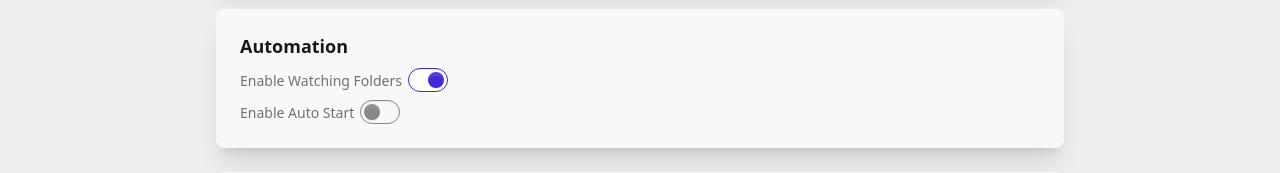
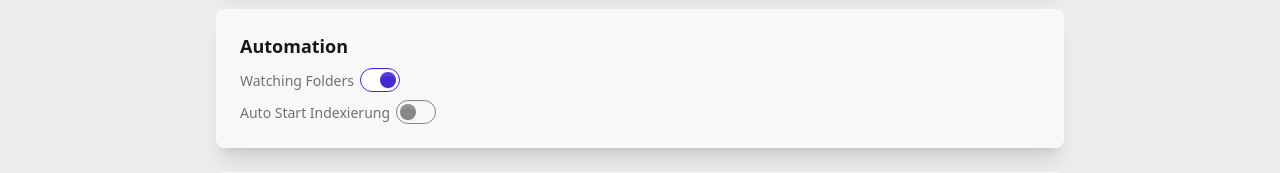
Before and after one commit to BlackTiger007/DataSearch-Pro, a SvelteKit app: page /settings in a window 1280 px wide. Shown: the part 716-889 px from the top of the page. Built offline with nearby package versions, Linux system fonts and the light colour scheme; no server answers; the database is empty.

Commit message:
fix(ui): update automation labels for clarity

```diff
--- a/src/routes/settings/+page.svelte
+++ b/src/routes/settings/+page.svelte
@@ -100,7 +100,7 @@
 		<div class="card-body">
 			<h2 class="card-title">Automation</h2>
 			<label class="label cursor-pointer">
-				<span class="label-text">Enable Watching Folders</span>
+				<span class="label-text">Watching Folders</span>
 				<input
 					type="checkbox"
 					class="toggle toggle-primary"
@@ -109,7 +109,7 @@
 			</label>
 
 			<label class="label cursor-pointer">
-				<span class="label-text">Enable Auto Start</span>
+				<span class="label-text">Auto Start Indexierung</span>
 				<input
 					type="checkbox"
 					class="toggle toggle-primary"
```
